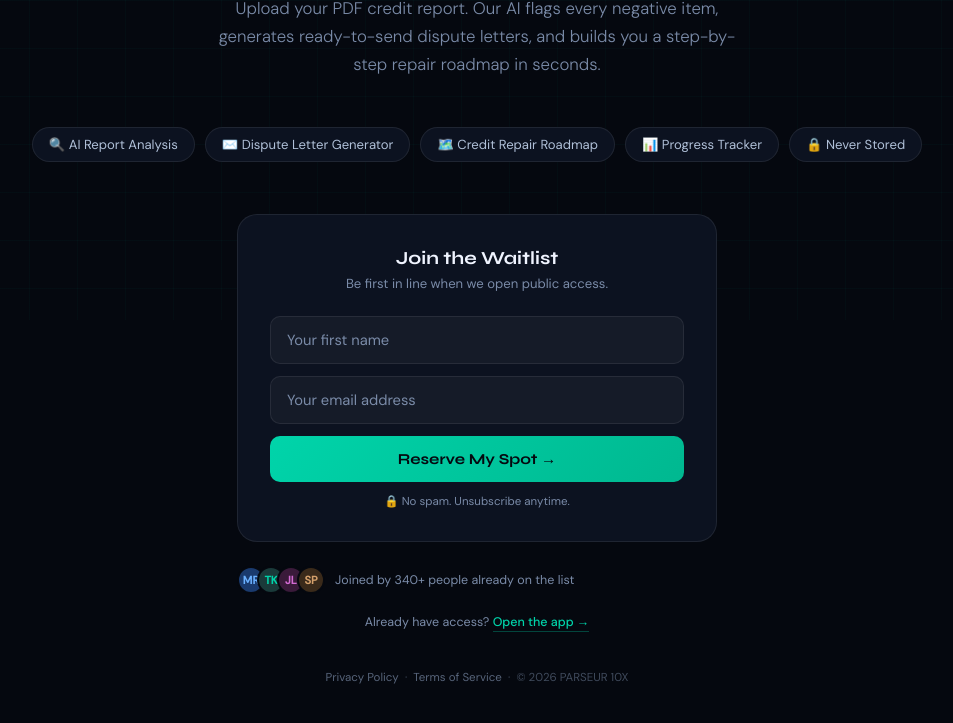
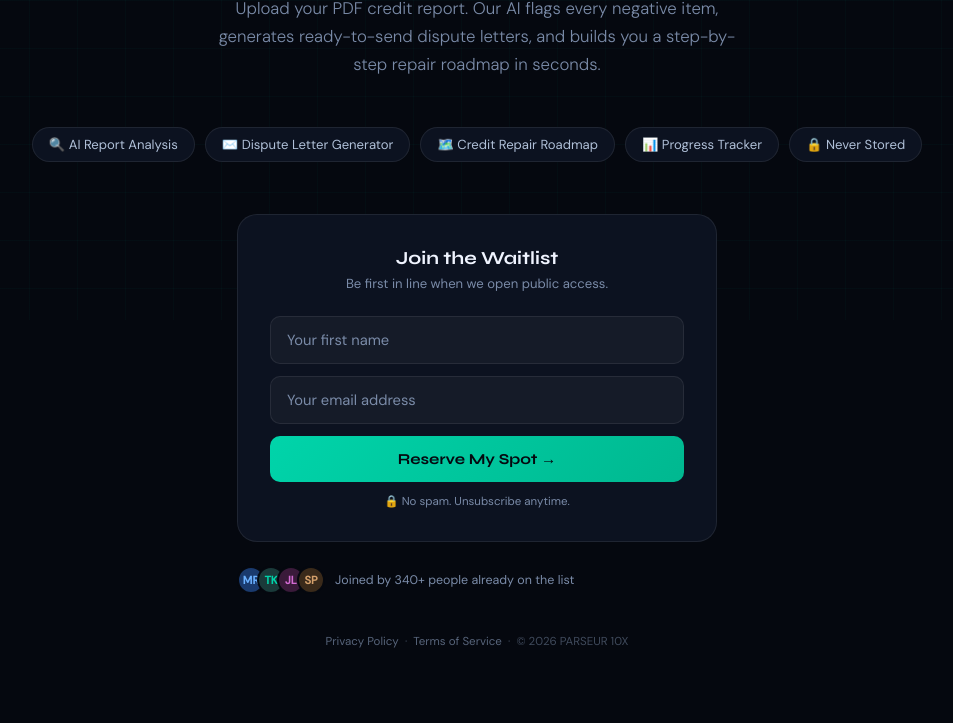
Before and after one commit to lecorbeaured/parseur10x, a plain HTML site: page index.html in a window 1280 px wide. Shown: the part 480-1203 px from the top of the page, without its empty margins (163-1116 px from the left). Drawn offline with Linux system fonts and the light colour scheme.

Commit message:
fix: remove app link from waitlist page

```diff
--- a/index.html
+++ b/index.html
@@ -109,7 +109,6 @@
       </div>
       <span>Joined by 340+ people already on the list</span>
     </div>
-    <div class="app-link">Already have access? <a href="/app">Open the app →</a></div>
   </div>
   <div class="footer">
     <a href="/privacy">Privacy Policy</a> &nbsp;·&nbsp; <a href="/terms">Terms of Service</a> &nbsp;·&nbsp; © 2026 PARSEUR 10X
```
